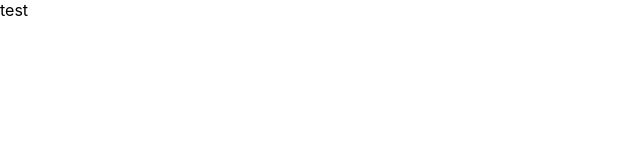
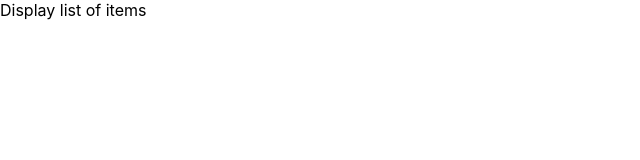
Before and after one commit to jaygarza1982/open-grocery, a React (Create React App) app in the folder web/: page /list in a window 1280 px wide. Shown: the top 160 px of the page, without its empty margins (0-640 px from the left). Built offline with nearby package versions, Linux system fonts and the light colour scheme; the HTML template or start-up script is replaced by a standard one.

Commit message:
Added list route skeleton

```diff
--- a/web/package.json
+++ b/web/package.json
@@ -3,6 +3,8 @@
   "version": "0.1.0",
   "private": true,
   "dependencies": {
+    "@emotion/react": "^11.8.2",
+    "@emotion/styled": "^11.8.1",
     "@mui/icons-material": "^5.5.1",
     "@mui/material": "^5.5.1",
     "@testing-library/jest-dom": "^5.16.2",
--- a/web/src/App.js
+++ b/web/src/App.js
@@ -1,10 +1,26 @@
-import React from 'react';
+import {
+  BrowserRouter as Router,
+  Routes,
+  Route
+} from 'react-router-dom';
+
+import { SnackbarProvider } from 'notistack';
+import { RecoilRoot } from 'recoil';
+import GroceryList from './components/GroceryList';
 
 function App() {
   return (
-    <div className="App">
-      test
-    </div>
+    <>
+      <SnackbarProvider maxSnack={3}>
+        <Router>
+          <RecoilRoot>
+            <Routes>
+              <Route path='/list' element={<GroceryList />} />
+            </Routes>
+          </RecoilRoot>
+        </Router>
+      </SnackbarProvider>
+    </>
   );
 }
 
--- /dev/null
+++ b/web/src/components/GroceryList.jsx
@@ -0,0 +1,11 @@
+import React from 'react';
+
+const GroceryList = () => {
+    return (
+        <div className="grocery-list">
+            Display list of items
+        </div>
+    );
+}
+
+export default GroceryList;
```
Also changed, not shown: 1 other file (tests, documents, lock files or other folders).
